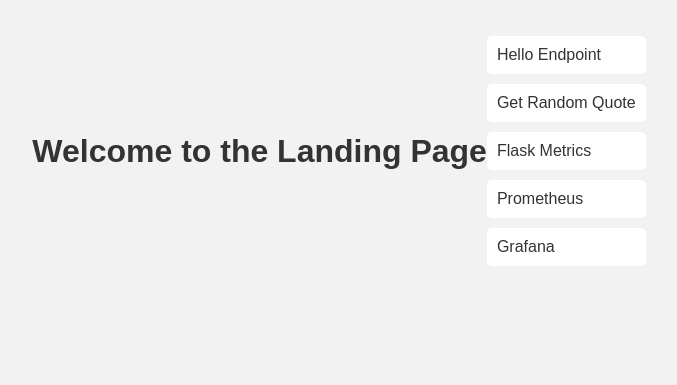
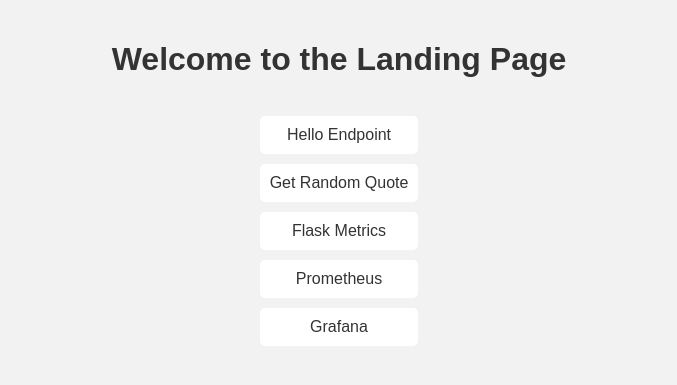
Before and after one commit to petter584/quote-generator, a Flask app: page / in a window 1280 px wide. Shown: the top 385 px of the page, without its empty margins (301-978 px from the left). Run offline with Flask 3, Linux system fonts and the light colour scheme.

Commit message:
pipeline

```diff
--- a/templates/index.html
+++ b/templates/index.html
@@ -9,14 +9,18 @@
             background-color: #f2f2f2;
             margin: 0;
             padding: 20px;
+        }
+
+        .container {
             display: flex;
+            flex-direction: column;
+            align-items: center;
             justify-content: center;
-            align-items: center;
+            text-align: center;
         }
 
         h1 {
             color: #333;
-            text-align: center;
         }
 
         ul {
@@ -45,6 +49,7 @@
 </head>
 
 <body>
+    <div class="container">
         <h1>Welcome to the Landing Page</h1>
         <div>
             <ul>
@@ -55,6 +60,7 @@
                 <li><a href="http://34.201.2.135:3000">Grafana</a></li>
             </ul>
         </div>
+    </div>
 </body>
 
 </html>
```
Lines whose indentation alone changed are shown as unchanged.
